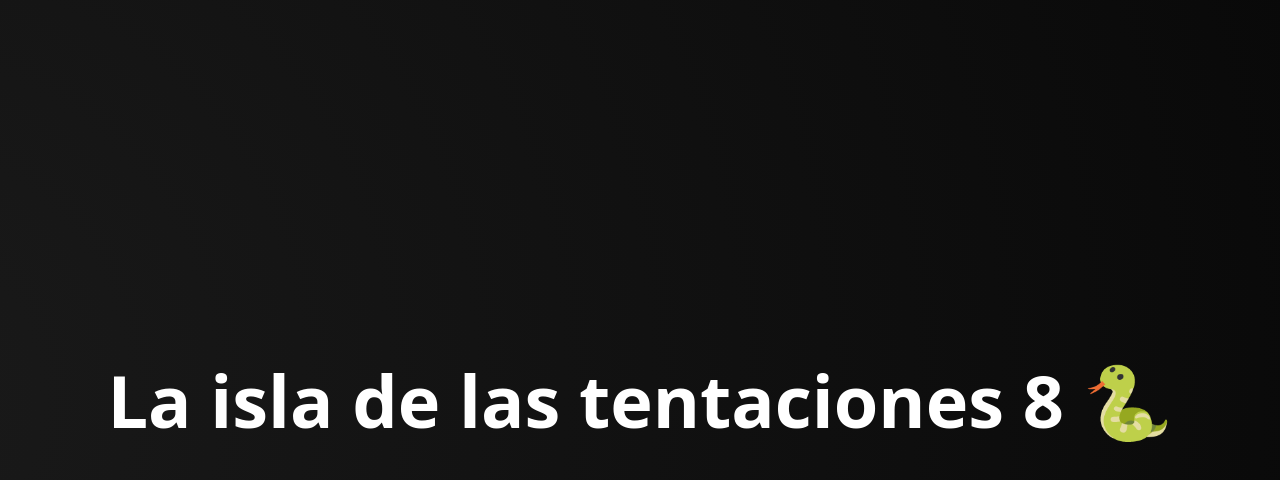
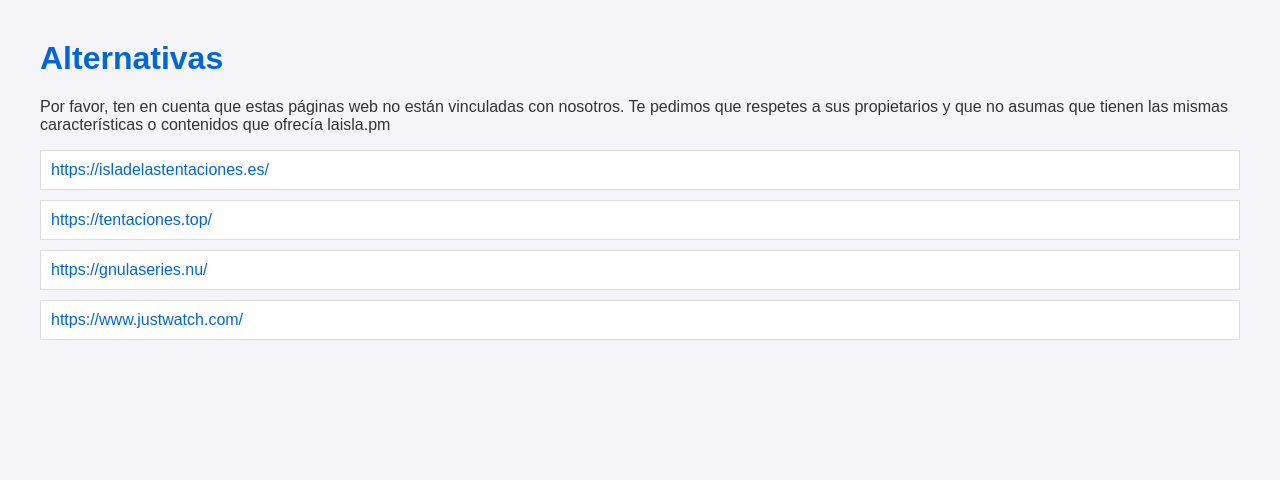
Before and after one commit to cdsvgt4q/wpffv3sqgje95, a plain HTML site: page index.html in a window 1280 px wide. Drawn offline with nearby package versions, Linux system fonts and the light colour scheme.

Commit message:
Update index.html

```diff
--- a/index.html
+++ b/index.html
@@ -1,115 +1,46 @@
 <!DOCTYPE html>
 <html lang="es">
 <head>
-    <meta charset="UTF-8" />
-    <meta name="viewport" content="width=device-width, initial-scale=1.0" />
-    <title>Ver gratis 'La isla de las tentaciones' 8 | LIDLT</title>
-    <script src="https://cdn.tailwindcss.com"></script>
+<meta charset="UTF-8">
+<title>Alternativas</title>
 <style>
     body {
-        background: radial-gradient(
-          circle at 50% 50%,
-          #1a1a1a,
-          #0d0d0d,
-          #000000
-        );
-        background-size: 300% 300%;
-        animation: bgMove 10s infinite alternate;
+        font-family: Arial, sans-serif;
+        margin: 40px;
+        background-color: #f4f4f9;
+        color: #333;
     }
-
-      @keyframes bgMove {
-        0% {
-          background-position: 0% 50%;
+    h1 {
+        color: #0266D3;
     }
-        100% {
-          background-position: 100% 50%;
+    ul {
+        list-style-type: none;
+        padding: 0;
     }
+    li {
+        margin: 10px 0;
+        padding: 10px;
+        background-color: #fff;
+        border: 1px solid #ddd;
     }
-
-      @keyframes fadeIn {
-        0% {
-          opacity: 0;
-          transform: translateY(20px);
+    a {
+        text-decoration: none;
+        color: #0266D3;
     }
-        100% {
-          opacity: 1;
-          transform: translateY(0);
-        }
-      }
-
-      @keyframes fadeOut {
-        0% {
-          opacity: 1;
-          transform: translateY(0);
-        }
-        100% {
-          opacity: 0;
-          transform: translateY(-20px);
-        }
-      }
-
-      .fade-in {
-        animation: fadeIn 1s ease-in-out forwards;
-      }
-
-      .fade-out {
-        animation: fadeOut 1s ease-in-out forwards;
-      }
-
-      .delay-1 {
-        animation-delay: 1s;
-      }
-      .delay-2 {
-        animation-delay: 2s;
-      }
-      .delay-3 {
-        animation-delay: 3s;
-      }
-      .delay-4 {
-        animation-delay: 4s;
-      }
-      .delay-5 {
-        animation-delay: 5s;
-      }
-
-      .hidden {
-        display: none;
+    a:hover {
+        text-decoration: underline;
     }
 </style>
 </head>
-  <body class="h-screen flex items-center justify-center text-white">
-    <div id="text-container" class="text-center">
-      <h1 class="text-4xl md:text-6xl font-bold opacity-0 fade-in">
-        Okay guys
-      </h1>
-      <h1 class="text-4xl md:text-6xl font-bold opacity-0 fade-in delay-1">
-        We're back
-      </h1>
-      <h1 class="text-4xl md:text-6xl font-bold opacity-0 fade-in delay-2">
-        Did you miss us?
-      </h1>
-      <h1 class="text-4xl md:text-6xl font-bold opacity-0 fade-in delay-3">
-        Cause we missed you
-      </h1>
-    </div>
+<body>
+<h1>Alternativas</h1>
+ <p>Por favor, ten en cuenta que estas páginas web no están vinculadas con nosotros. Te pedimos que respetes a sus propietarios y que no asumas que tienen las mismas características o contenidos que ofrecía laisla.pm</p>
 
-    <div id="final-text" class="hidden text-center">
-      <!-- <h1 class="text-5xl md:text-7xl font-bold fade-in delay-4">
-        Ahora somos isladelastentaciones.es
-      </h1> -->
-      <h1 class="text-5xl md:text-7xl font-bold fade-in delay-4">
-        La isla de las tentaciones 8 🐍
-      </h1>
-    </div>
-
-    <script>
-      setTimeout(() => {
-        document.getElementById("text-container").classList.add("fade-out");
-        setTimeout(() => {
-          document.getElementById("text-container").classList.add("hidden");
-          document.getElementById("final-text").classList.remove("hidden");
-        }, 1000);
-      }, 4000);
-    </script>
+<ul>
+    <li><a href="https://isladelastentaciones.es/" rel="nofollow">https://isladelastentaciones.es/</a></li>
+    <li><a href="https://tentaciones.top/" rel="nofollow">https://tentaciones.top/</a></li>
+    <li><a href="https://gnulaseries.nu/capitulos/la-isla-de-las-tentaciones/" rel="nofollow">https://gnulaseries.nu/</a></li>
+    <li><a href="https://www.justwatch.com/es/serie/la-isla-de-las-tentaciones" rel="nofollow">https://www.justwatch.com/</a></li>
+</ul>
 </body>
 </html>
```
Lines whose indentation alone changed are shown as unchanged.
